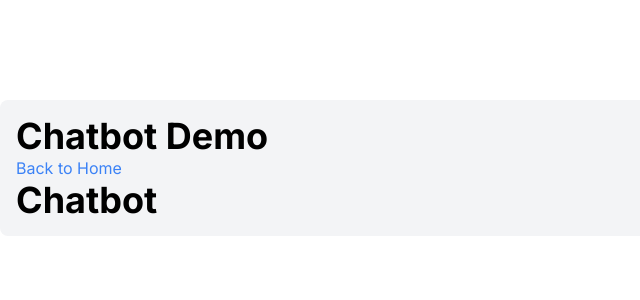
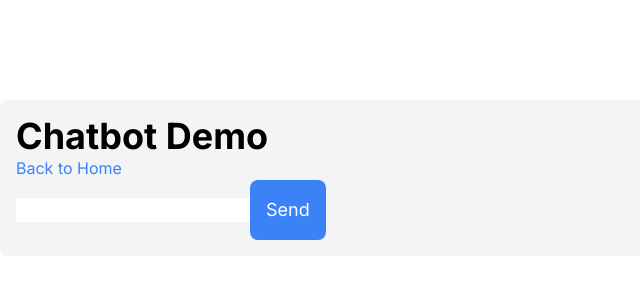
Before and after one commit to BSchoolland/next-components-bvt, a Next.js app: page /chatbot-demo in a window 1280 px wide. Shown: the top 300 px of the page, without its empty margins (0-640 px from the left). Built offline with nearby package versions, Linux system fonts and the light colour scheme.

Commit message:
feat: add unstyled frontend and simple server function that echos the user's message

```diff
--- /dev/null
+++ b/components/chatbot/ChatAPI.js
@@ -0,0 +1,23 @@
+class ChatAPI {
+  constructor() {
+    // Initialize any necessary variables or configurations
+  }
+
+  async sendMessage(message) {
+    // Send the user's message to the chatbot and receive a response
+    const response = await this.echoMessage(message);
+
+    // Process the response or perform any additional actions
+    // ...
+
+    // Return the response to the caller
+    return response;
+  }
+
+  async echoMessage(message) {
+    // echo the message back to the user
+    return `User said ${message}`;
+  }
+}
+
+module.exports = ChatAPI;
--- a/components/chatbot/Chatbot.js
+++ b/components/chatbot/Chatbot.js
@@ -1,9 +1,37 @@
-import React from "react";
+import React, { useState } from "react";
 import styles from "./Chatbot.module.css";
+import ChatAPI from "./ChatAPI";
 function Chatbot() {
+  // Chat history
+  const [chatHistory, setChatHistory] = useState([]);
+  const api = new ChatAPI();
+  // Form for submitting messages
+  const handleSubmit = async (e) => {
+    e.preventDefault();
+    // get the user's message from the form
+    const message = e.target[0].value;
+    // update the chat history with the user's message
+    setChatHistory([...chatHistory, "User: " + message]);
+    e.target.reset();
+    // obtain the chatbot's response from the serverside api
+    const chatbotResponse = await api.sendMessage(message);
+    // post the chatbot's response in the history
+    setChatHistory([...chatHistory, "User: " + message, "Chatbot: " + chatbotResponse]);
+  };
+
   return (
     <div>
-      <h1>Chatbot</h1>
+      {/* Render chat history */}
+      {chatHistory.map((message, index) => (
+        <div key={index}>{message}</div>
+      ))}
+
+      {/* Form for submitting messages */}
+      <form onSubmit={handleSubmit}>
+        <input type="text" />
+        <button type="submit">Send</button>
+      </form>
+
     </div>
   );
 }
--- a/package.json
+++ b/package.json
@@ -14,6 +14,7 @@
     "@fortawesome/free-solid-svg-icons": "^6.5.2",
     "@fortawesome/react-fontawesome": "github:fortawesome/react-fontawesome",
     "next": "14.2.3",
+    "node-fetch": "^3.3.2",
     "react": "^18",
     "react-dom": "^18",
     "react-transition-group": "^4.4.5"
```
Also changed, not shown: 1 other file (tests, documents, lock files or other folders).
